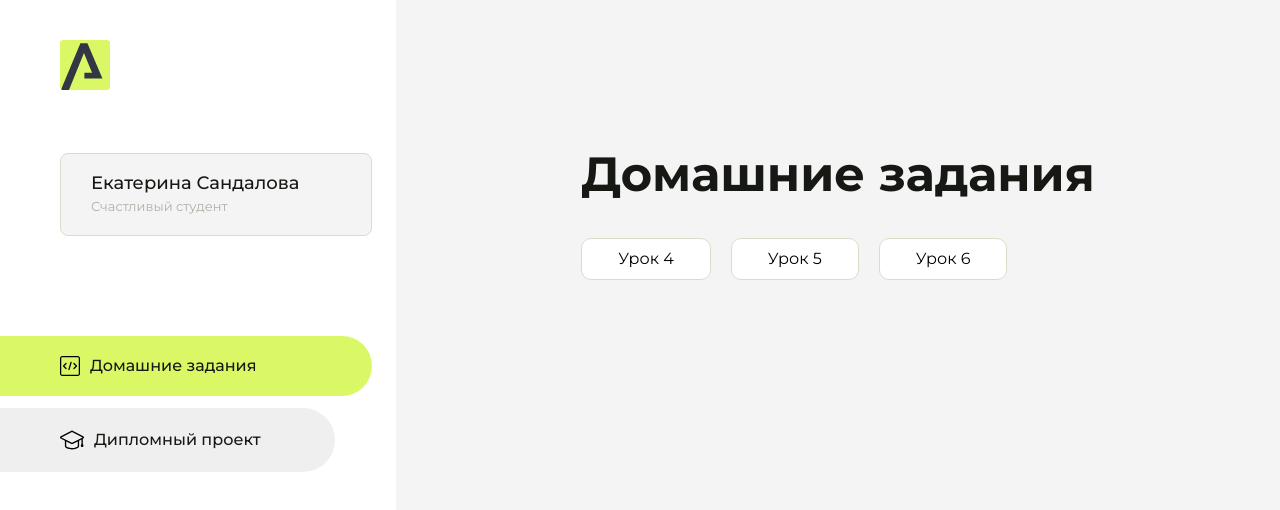
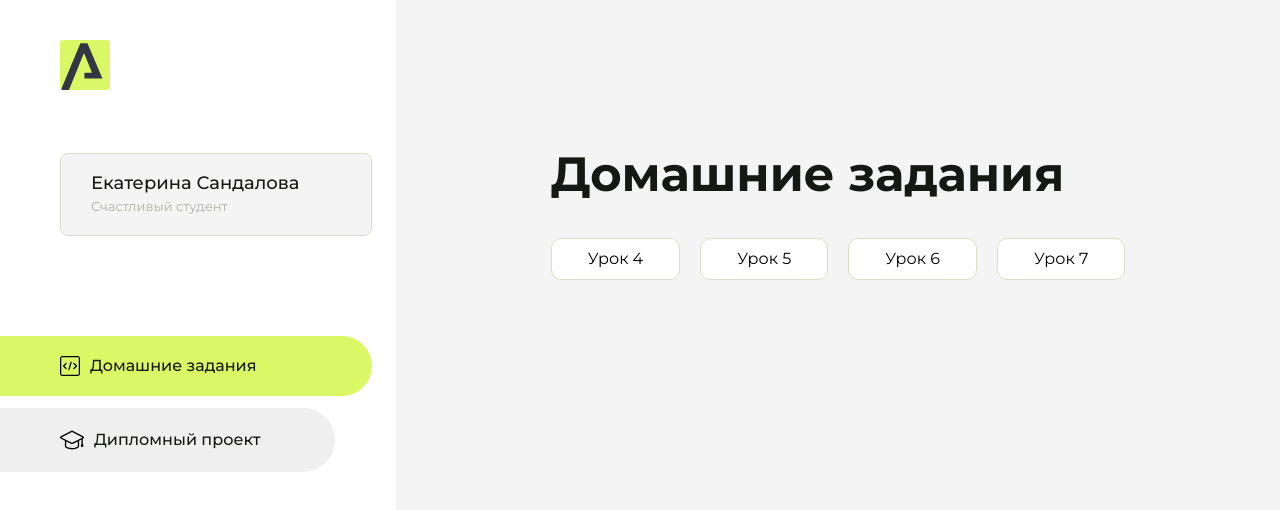
Before and after one commit to Lavandula-s/homework, a plain HTML site: page index.html in a window 1280 px wide. Drawn offline with Linux system fonts and the light colour scheme.

Commit message:
Update index.html

```diff
--- a/index.html
+++ b/index.html
@@ -101,6 +101,9 @@
                      <li class="content__list-item">
                         <a href="intro-3/index.html">Урок 6</a>
                     </li>
+                     <li class="content__list-item">
+                        <a href="intro-4/index.html">Урок 7</a>
+                    </li>
                 </ul>
             </div>
             <div class="content__block hidden" id="diplomBlock">
```
